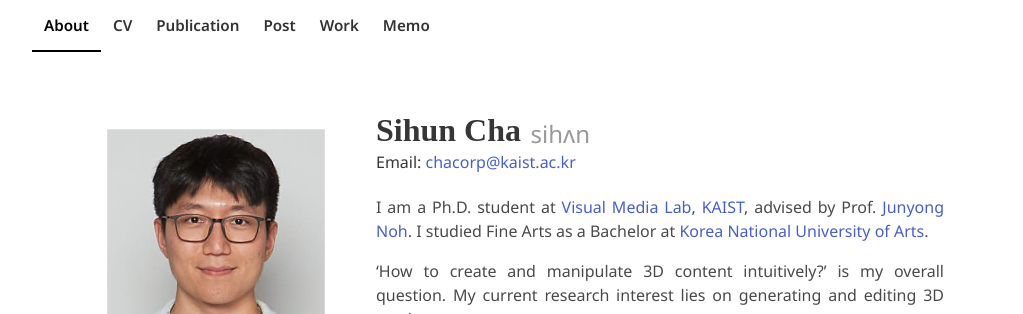
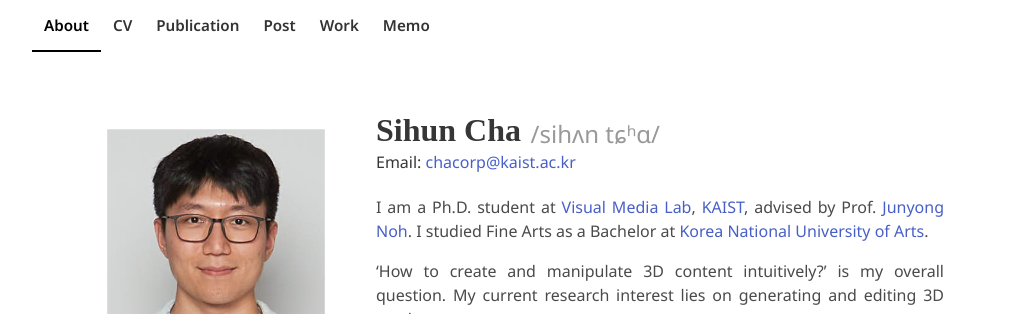
Before and after one commit to chacorp/sihuncha, a Jekyll site: the page built from src/index.html, in a window 1280 px wide and 900 px high. Shown: the top 314 px of the window, without its empty margins (128-1151 px from the left). Built offline with Jekyll 4.4.1, drawn with Linux system fonts in a browser that asks for light colours; nearby versions of some CDN libraries; some web fonts are replaced; library files that are not in the unit come from our copies; a style sheet for code colours, icons or effects is not loaded.

Commit message:
[Chore] name

```diff
--- a/src/index.html
+++ b/src/index.html
@@ -54,7 +54,7 @@ layout: null
 
           <div class="column">
             <h1 class="title">
-              <b>Sihun Cha</b><p class="pronunciation">sihʌn</p>
+              <b>Sihun Cha</b><p class="pronunciation">/sihʌn tɕʰɑ/</p>
               <p class="contact-email">Email: <a href="mailto:{{ site.email }}">{{ site.email }}</a></p>
             </h1>
             <h2>
```
